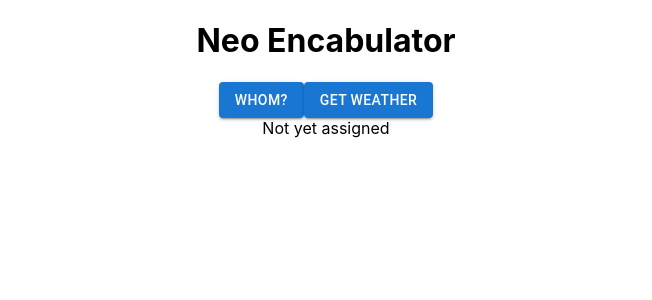
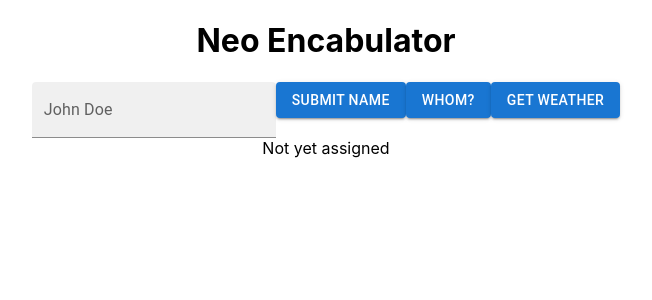
Before and after one commit to JosephVillarreal/Neoencabulator, a React (Create React App) app in the folder Neoencabulator/ClientApp/: page / in a window 1280 px wide. Shown: the top 300 px of the page, without its empty margins (314-966 px from the left). Built offline with nearby package versions, Linux system fonts and the light colour scheme.

Commit message:
Trying to make an Axios Post, but all I get is null on the back end.

```diff
--- a/Neoencabulator/ClientApp/src/App.tsx
+++ b/Neoencabulator/ClientApp/src/App.tsx
@@ -1,7 +1,7 @@
+import './App.css';
+import axios from 'axios';
 import React, { useState } from 'react';
-import Button from '@mui/material/Button';
-import axios from 'axios';
-import './App.css';
+import { Button, TextField } from '@mui/material';
 
 function App() {
     const axios = require('axios').default;
@@ -10,6 +10,7 @@ function App() {
         baseURL: '/Users'
     })
 
+  const [name, setName] = React.useState("");
   const [message, setMessage] = React.useState("Whom?");
 
   const [weather, setWeather] = React.useState<weatherForcast[]>();
@@ -28,6 +29,31 @@ function App() {
         </h1>
       </div>
       <div>
+        <TextField
+          label="John Doe"
+          variant="filled"
+          onChange={(e) => {
+            setName(e.target.value);
+          }}
+        />
+        <Button color="primary" variant="contained"
+            onClick={() => {
+                console.log("Submitted to Axios: ", name);
+                axios.post('/Users', {
+                    input: name
+                })
+                    .then((response: any) => {
+                        console.log(response);
+                    })
+                    .catch(function (error: any) {
+                        console.log(error);
+                    })
+                    .then(function () {
+                        console.log("End of Axios Post");
+                    });
+            }
+            }>Submit Name
+        </Button>
         <Button color="primary" variant="contained"
           onClick={() => {
             axios.get('/Users')
@@ -39,11 +65,11 @@ function App() {
                 console.log(error);
               })
               .then(function () {
-              console.log("End of Axios");
+                console.log("End of Axios Get");
               });
           }
         }>
-        {message}
+          {message ?? "#NAME?"}
         </Button>
         <Button color="primary" variant="contained"
           onClick={() => {
```
Also changed, not shown: 2 other files (tests, documents, lock files or other folders). Lines whose indentation alone changed are shown as unchanged.
